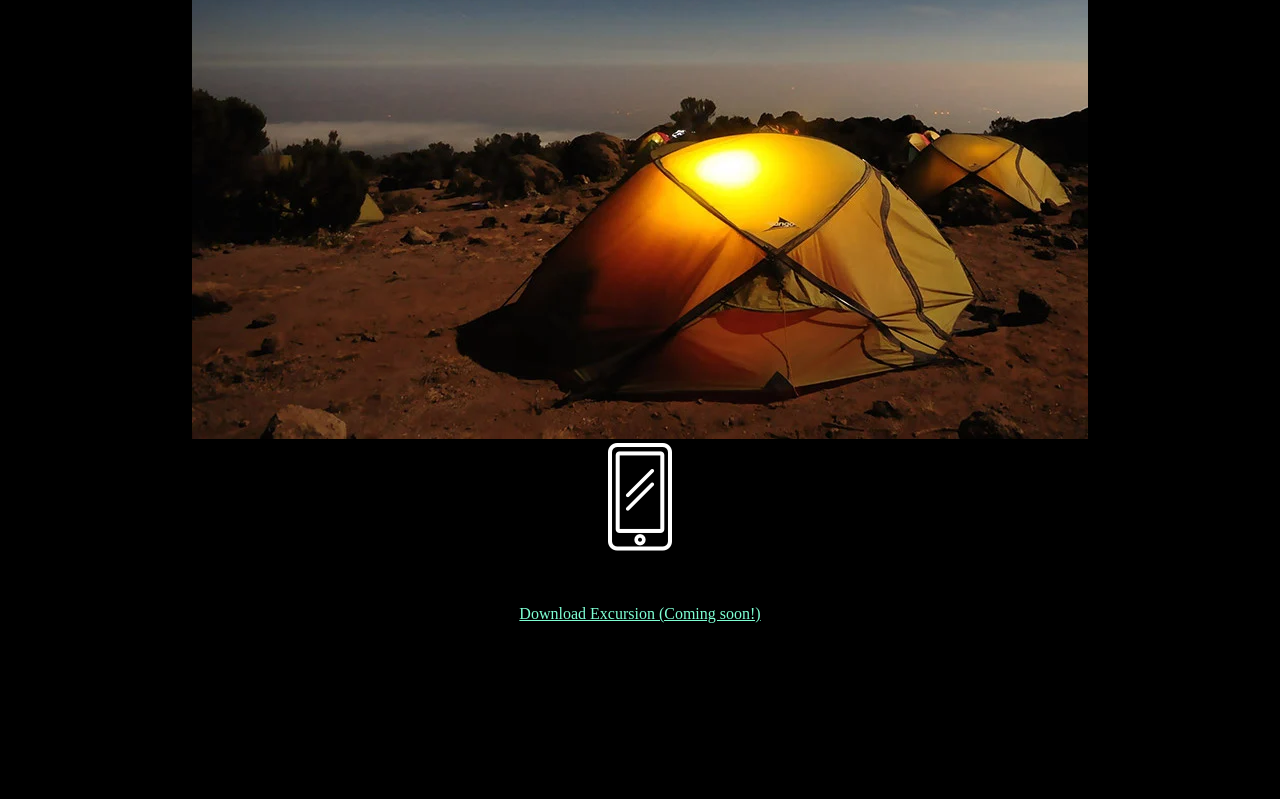
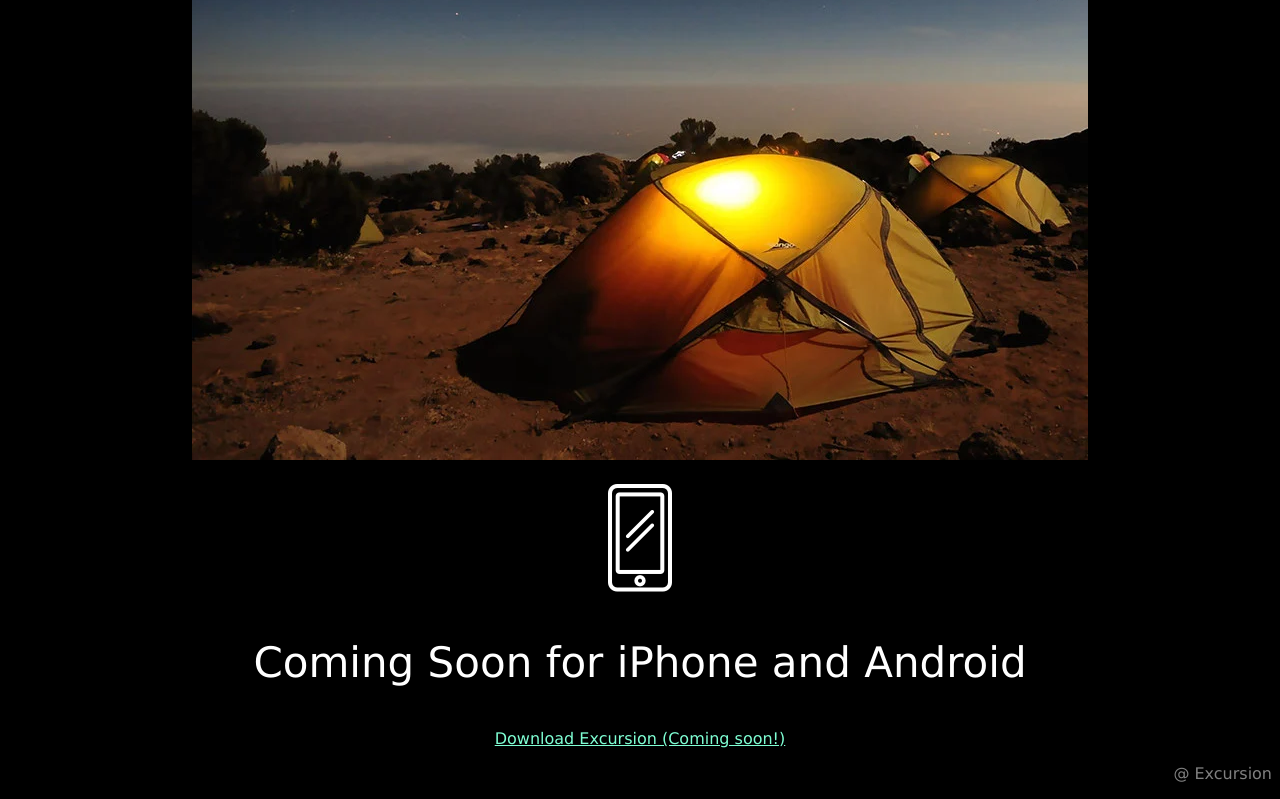
Before and after one commit to roko-maher/excursion, a plain HTML site: page index.html in a window 1280 px wide. Shown: the part 596-1395 px from the top of the page. Before the commit the page ends 1269 px from the top, so only its background shows below. Drawn offline with Linux system fonts and the light colour scheme.

Commit message:
Code is done

```diff
--- a/index.html
+++ b/index.html
@@ -12,7 +12,7 @@
             <a href="#">Download Excursion (Coming soon!)</a>
         </div>
         <div class="videozapis">
-            <video autoplay loop>
+            <video autoplay loop muted>
                 <source src="resources/videos/excursion.mp4"  type="video/mp4">
             </video>
         </div>
--- a/resources/style.css
+++ b/resources/style.css
@@ -2,6 +2,7 @@ html,
 body{
     background-color: black;
     text-align: center;
+    font-family: Verdana;
 }
 
 .paragraf{
@@ -24,7 +25,25 @@ body{
     color: gray;
 }
 
+.paragraf2{
+    font-family: Verdana;
+    font-weight: 300;
+    font-size: 42px;
+    color: white;
+}
+
 a{
     color: aquamarine;
     font-size: 16px;
 }
+
+.footer{
+    font-size: 16px;
+    text-align: right;
+    color: gray;
+}
+
+.slike,
+.link{
+    margin-bottom: 20px;
+}
```
